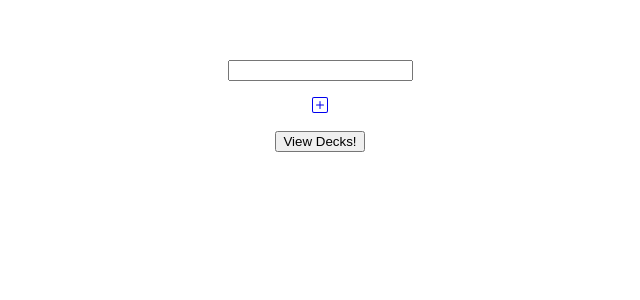
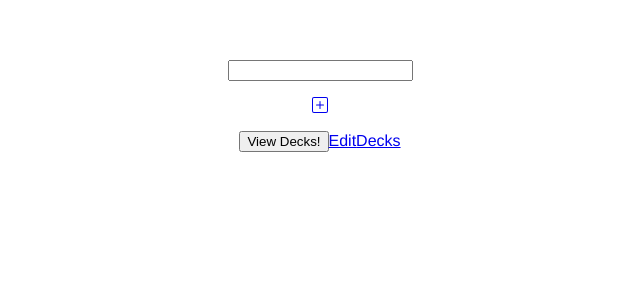
Before and after one commit to tlagore/quizzer, a Vue app: page / in a window 1280 px wide. Shown: the top 300 px of the page, without its empty margins (320-960 px from the left). Built offline with nearby package versions, Linux system fonts and the light colour scheme.

Commit message:
figuring out vue router

```diff
--- a/package.json
+++ b/package.json
@@ -13,6 +13,7 @@
     "core-js": "^3.6.4",
     "gitignore": "^0.6.0",
     "vue": "^2.6.11",
+    "vue-router": "^3.2.0",
     "vuex": "^3.4.0"
   },
   "devDependencies": {
--- a/src/App.vue
+++ b/src/App.vue
@@ -8,18 +8,18 @@
         </a>
       </p>
       <button v-on:click="viewDecks">View Decks!</button>
-      <DeckList></DeckList>
+      <router-link to="/edit">Edit</router-link>
+      <router-link to="/">Decks</router-link>
+      <router-view/>
     </div>
   </div>
 </template>
 
 <script>
-import DeckList from './views/DeckList.vue'
 
 export default {
   name: 'App',
   components: {
-    DeckList
   },
   data() {
     return {
--- a/src/main.js
+++ b/src/main.js
@@ -1,6 +1,7 @@
 import Vue from 'vue'
 import Vuex from 'vuex'
 import App from './App.vue'
+import router from './router'
 import { BootstrapVue, BootstrapVueIcons  } from 'bootstrap-vue'
 import 'bootstrap-vue/dist/bootstrap-vue-icons.min.css'
 import DeckModel from './models/DeckModel'
@@ -36,6 +37,7 @@ const store = new Vuex.Store({
 })
 
 new Vue({
+  router: router,
   render: h => h(App),
   store: store
 }).$mount('#app')
--- a/src/router.js
+++ b/src/router.js
@@ -1,7 +1,28 @@
-import Vue from "vue";
+import Vue from 'vue';
 import Router from 'vue-router';
 
-import DeckList from './components/Deck/DeckList.vue'
-import DeckEdit from './components/Deck/DeckEdit.vue'
+import DeckList from './views/DeckList.vue'
+import DeckEdit from './views/DeckEdit.vue'
+import Deck from './views/Deck.vue'
 
 Vue.use(Router);
+
+export default new Router({
+  routes: [
+    {
+      path: '/',
+      name: 'deckList',
+      component: DeckList
+    },
+    {
+      path: '/edit',
+      name: 'deckEdit',
+      component: DeckEdit
+    },
+    {
+      path: '/deck',
+      name: 'deck',
+      component: Deck
+    }
+  ]
+});
--- a/src/views/DeckList.vue
+++ b/src/views/DeckList.vue
@@ -15,11 +15,10 @@ export default {
   },
   data() {
     return {
-      decks: {},
+      decks: this.$store.getters.decks,
     }
   },
   beforeMount() {
-    this.decks = this.$store.getters.decks;
   }
 }
 </script>
```
Also changed, not shown: 1 other file (tests, documents, lock files or other folders).
